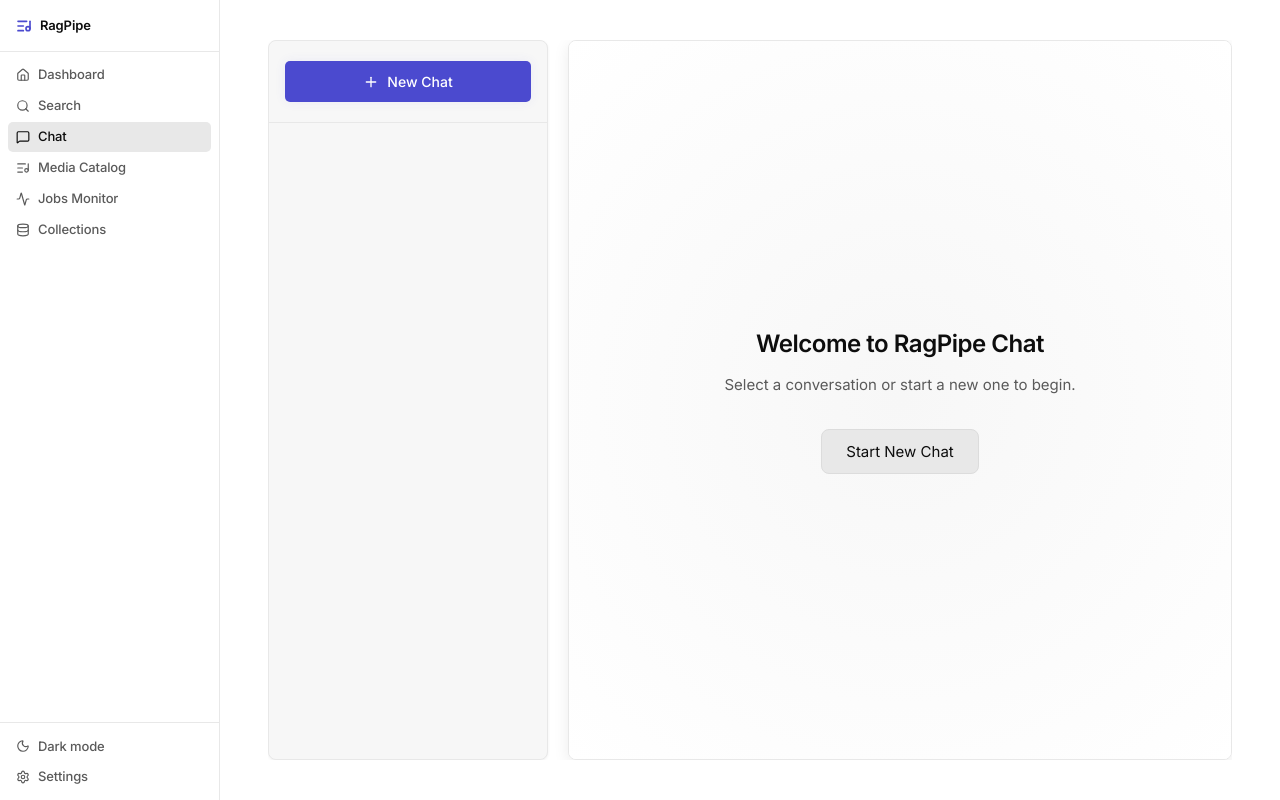
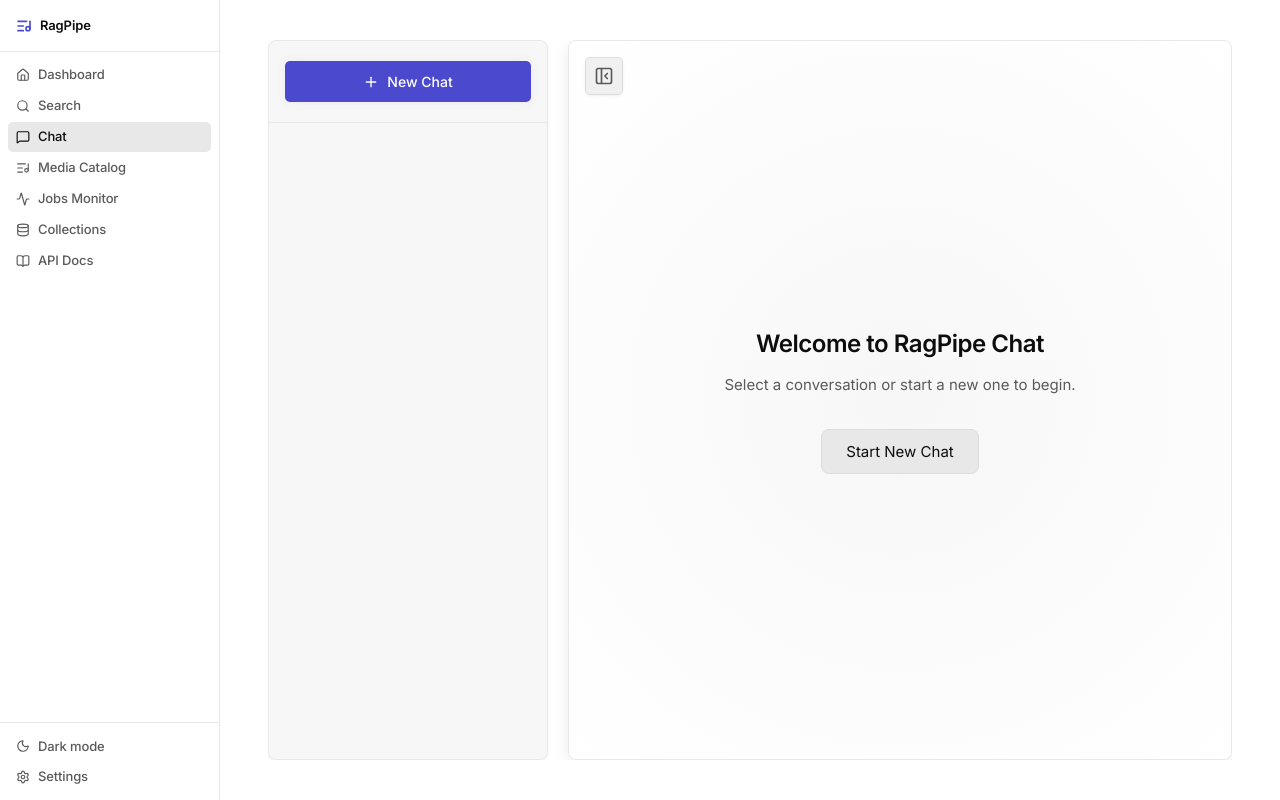
Before and after one commit to bedukumar/music-RAG, a React (Vite) app in the folder frontend/: page /chat in a window 1280 px wide. Built offline with nearby package versions, Linux system fonts and the light colour scheme.

Commit message:
saving progres...

```diff
--- a/frontend/package.json
+++ b/frontend/package.json
@@ -10,14 +10,16 @@
     "preview": "vite preview"
   },
   "dependencies": {
+    "@types/swagger-ui-react": "^5.18.0",
     "axios": "^1.18.1",
     "lucide-react": "^1.25.0",
     "react": "^19.2.7",
     "react-dom": "^19.2.7",
+    "react-markdown": "^9.0.1",
     "react-router-dom": "^7.18.1",
     "recharts": "^2.12.7",
-    "react-markdown": "^9.0.1",
     "remark-gfm": "^4.0.0",
+    "swagger-ui-react": "^5.32.11",
     "zustand": "^4.5.2"
   },
   "devDependencies": {
--- a/frontend/src/App.tsx
+++ b/frontend/src/App.tsx
@@ -1,5 +1,5 @@
 import { BrowserRouter as Router, Routes, Route, NavLink } from 'react-router-dom';
-import { Home, ListMusic, Activity, Database, Search, Settings as SettingsIcon, MessageSquare } from 'lucide-react';
+import { Home, ListMusic, Activity, Database, Search, Settings as SettingsIcon, MessageSquare, BookOpen } from 'lucide-react';
 import Dashboard from './pages/Dashboard';
 import Chat from './pages/Chat';
 import MediaCatalog from './pages/MediaCatalog';
@@ -12,10 +12,10 @@
 import SearchAnalytics from './pages/SearchAnalytics';
 import SearchSettings from './pages/SearchSettings';
 import ThemeToggle from './components/ThemeToggle';
+import ApiDocs from './pages/ApiDocs';
 
-function App() {
+function MainLayout() {
   return (
-    <Router>
     <div className="app-layout">
 
       <aside className="sidebar">
@@ -72,6 +72,13 @@
             <Database size={14} strokeWidth={2} />
             Collections
           </NavLink>
+          <NavLink
+            to="/api-docs"
+            className={({ isActive }) => `nav-link${isActive ? ' active' : ''}`}
+          >
+            <BookOpen size={14} strokeWidth={2} />
+            API Docs
+          </NavLink>
         </nav>
 
         {/* Footer navigation */}
@@ -104,6 +111,16 @@
       </main>
 
     </div>
+  );
+}
+
+function App() {
+  return (
+    <Router>
+      <Routes>
+        <Route path="/api-docs" element={<ApiDocs />} />
+        <Route path="/*" element={<MainLayout />} />
+      </Routes>
     </Router>
   );
 }
--- /dev/null
+++ b/frontend/src/pages/ApiDocs.tsx
@@ -0,0 +1,53 @@
+import React from 'react';
+import SwaggerUI from 'swagger-ui-react';
+import 'swagger-ui-react/swagger-ui.css';
+import { useNavigate } from 'react-router-dom';
+import { ArrowLeft, Download } from 'lucide-react';
+import spec from '../assets/api-doc.json';
+
+const ApiDocs: React.FC = () => {
+  const navigate = useNavigate();
+
+  const handleDownload = () => {
+    const dataStr = "data:text/json;charset=utf-8," + encodeURIComponent(JSON.stringify(spec, null, 2));
+    const downloadAnchorNode = document.createElement('a');
+    downloadAnchorNode.setAttribute("href", dataStr);
+    downloadAnchorNode.setAttribute("download", "api-doc.json");
+    document.body.appendChild(downloadAnchorNode);
+    downloadAnchorNode.click();
+    downloadAnchorNode.remove();
+  };
+
+  return (
+    <div style={{ backgroundColor: '#f8f9fa', minHeight: '100vh', padding: '2rem' }}>
+      <div style={{ maxWidth: '1400px', margin: '0 auto' }}>
+        <header style={{ display: 'flex', justifyContent: 'space-between', alignItems: 'center', marginBottom: '2rem', backgroundColor: 'white', padding: '1rem 2rem', borderRadius: '12px', boxShadow: '0 2px 10px rgba(0,0,0,0.05)' }}>
+          <div style={{ display: 'flex', alignItems: 'center', gap: '1rem' }}>
+            <button
+              onClick={() => navigate('/')}
+              style={{ display: 'flex', alignItems: 'center', gap: '0.5rem', padding: '0.5rem 1rem', border: '1px solid #e2e8f0', borderRadius: '6px', backgroundColor: 'white', cursor: 'pointer', fontWeight: 500, color: '#334155' }}
+            >
+              <ArrowLeft size={16} />
+              Back to Dashboard
+            </button>
+            <h1 style={{ fontSize: '20px', fontWeight: 600, margin: 0, color: '#0f172a' }}>API Documentation</h1>
+          </div>
+
+          <button
+            onClick={handleDownload}
+            style={{ display: 'flex', alignItems: 'center', gap: '0.5rem', padding: '0.5rem 1rem', border: 'none', borderRadius: '6px', backgroundColor: '#3b82f6', color: 'white', cursor: 'pointer', fontWeight: 500 }}
+          >
+            <Download size={16} />
+            Download JSON
+          </button>
+        </header>
+
+        <div style={{ backgroundColor: 'white', borderRadius: '12px', padding: '1rem', overflow: 'hidden', boxShadow: '0 4px 20px rgba(0,0,0,0.08)' }}>
+          <SwaggerUI spec={spec} />
+        </div>
+      </div>
+    </div>
+  );
+};
+
+export default ApiDocs;
--- a/frontend/src/pages/Chat.css
+++ b/frontend/src/pages/Chat.css
@@ -24,7 +24,15 @@
   flex-direction: column;
   overflow: hidden;
   box-shadow: var(--shadow-1);
-  transition: var(--t-normal);
+  transition: width var(--t-normal), opacity var(--t-normal), border var(--t-normal), padding var(--t-normal);
+}
+
+.chat-layout.sidebar-collapsed .chat-sidebar {
+  width: 0;
+  border-width: 0;
+  opacity: 0;
+  padding: 0;
+  pointer-events: none;
 }
 
 .chat-sidebar-header {
@@ -133,8 +141,33 @@
   display: flex;
   flex-direction: column;
   overflow: hidden;
+  overflow: hidden;
   position: relative;
   box-shadow: var(--shadow-2);
+}
+
+/* Sidebar Toggle Button */
+.sidebar-toggle-btn {
+  position: absolute;
+  top: 16px;
+  left: 16px;
+  z-index: 10;
+  background: var(--bg-2);
+  border: 1px solid var(--border-2);
+  border-radius: var(--r-2);
+  color: var(--text-2);
+  padding: 8px;
+  display: flex;
+  align-items: center;
+  justify-content: center;
+  cursor: pointer;
+  transition: all var(--t-fast);
+  box-shadow: var(--shadow-1);
+}
+
+.sidebar-toggle-btn:hover {
+  background: var(--bg-3);
+  color: var(--text-1);
 }
 
 .chat-empty-state {
--- a/frontend/src/pages/Chat.tsx
+++ b/frontend/src/pages/Chat.tsx
@@ -2,6 +2,7 @@
 import ChatSidebar from '../components/chat/ChatSidebar';
 import ChatWindow from '../components/chat/ChatWindow';
 import { ChatAPI } from '../api/client';
+import { PanelLeftClose, PanelLeftOpen } from 'lucide-react';
 import './Chat.css';
 
 interface ConversationInfo {
@@ -13,6 +14,7 @@
 const Chat: React.FC = () => {
   const [conversations, setConversations] = useState<ConversationInfo[]>([]);
   const [activeConversationId, setActiveConversationId] = useState<string | null>(null);
+  const [isSidebarOpen, setIsSidebarOpen] = useState(true);
 
   // Load conversations from local storage
   useEffect(() => {
@@ -70,7 +72,7 @@
   };
 
   return (
-    <div className="chat-layout">
+    <div className={`chat-layout ${!isSidebarOpen ? 'sidebar-collapsed' : ''}`}>
       <ChatSidebar
         conversations={conversations}
         activeId={activeConversationId}
@@ -79,6 +81,13 @@
         onDelete={handleDeleteChat}
       />
       <div className="chat-main">
+        <button
+          className="sidebar-toggle-btn"
+          onClick={() => setIsSidebarOpen(!isSidebarOpen)}
+          title={isSidebarOpen ? "Close sidebar" : "Open sidebar"}
+        >
+          {isSidebarOpen ? <PanelLeftClose size={20} /> : <PanelLeftOpen size={20} />}
+        </button>
         {activeConversationId ? (
           <ChatWindow
             conversationId={activeConversationId}
```
Also changed, not shown: 1 other file (tests, documents, lock files or other folders). Lines whose indentation alone changed are shown as unchanged.
